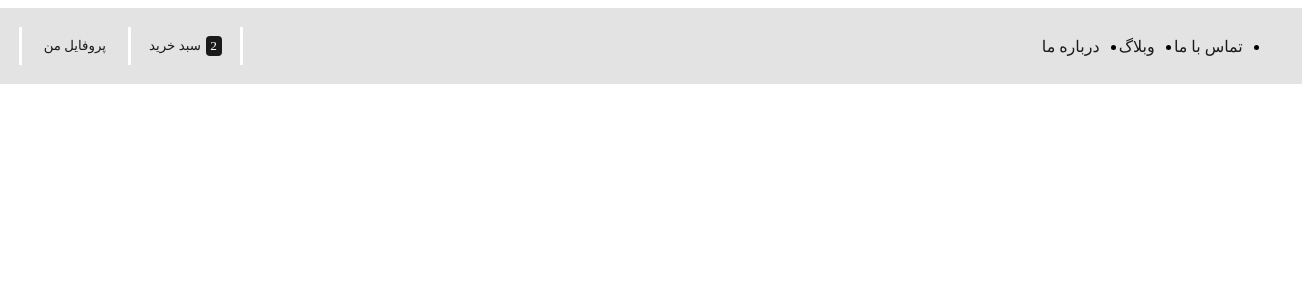
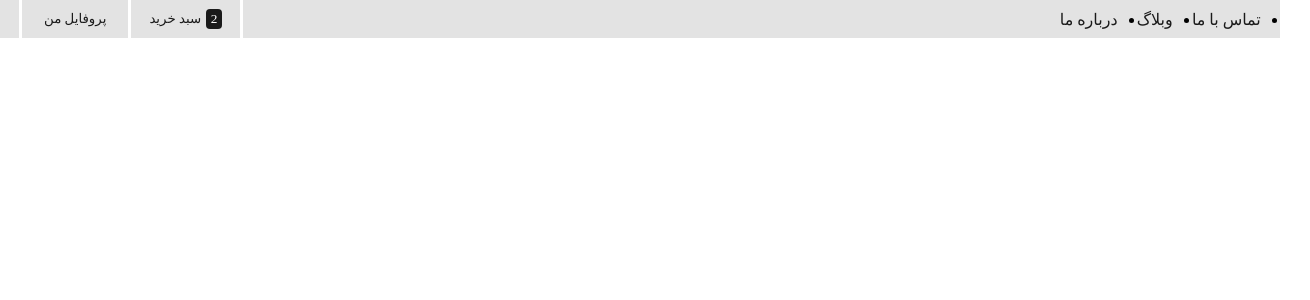
Before and after one commit to DevWithStraw/black-dark, a React (Vite) app: page / in a window 1280 px wide. Shown: the top 300 px of the page, 1310 px wide, since content can reach past the window. Built offline with nearby package versions, Linux system fonts and the light colour scheme.

Commit message:
changed the dist folder to css beacuse of the gitignore

```diff
--- a/index.html
+++ b/index.html
@@ -5,7 +5,7 @@
     <link id="favicon" rel="icon" href="/favicon-light.ico" />
     <meta name="viewport" content="width=device-width, initial-scale=1.0" />
     <title>Black Dark</title>
-    <link rel="stylesheet" href="/src/dist/main.css">
+    <link rel="stylesheet" href="/src/css/main.css" />
   </head>
   <body dir="rtl">
     <div id="root"></div>
--- /dev/null
+++ b/src/css/main.css
@@ -0,0 +1,9 @@
+*,
+*::before,
+*::after {
+  margin: 0;
+  padding: 0;
+  box-sizing: border-box;
+}
+
+/*# sourceMappingURL=main.css.map */
```
Also changed, not shown: 1 other file (tests, documents, lock files or other folders).
